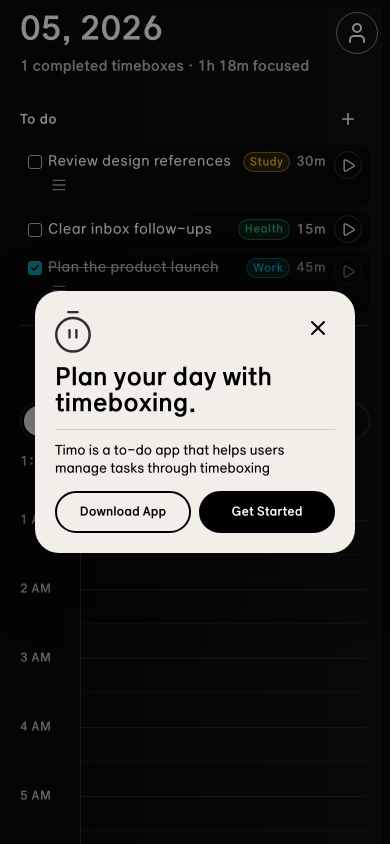
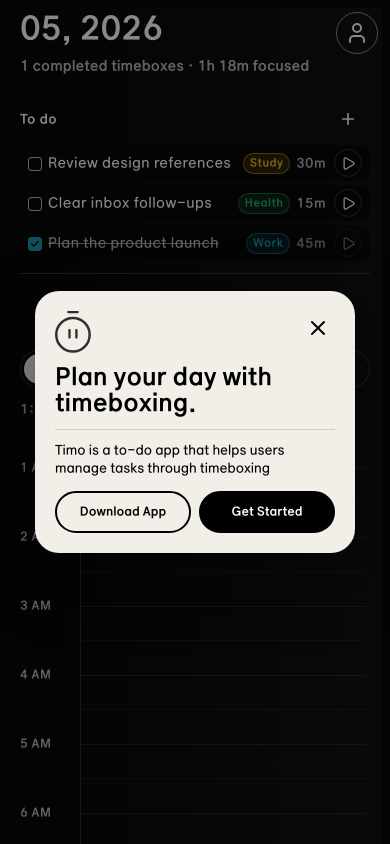
Before and after one commit to doyeon616/timo, a website: page index.html in a window 390 px wide. Shown: the top 844 px of the page. Drawn offline with Linux system fonts and the light colour scheme.

Commit message:
Remove memo icon from todo items

```diff
--- a/app.js
+++ b/app.js
@@ -1625,11 +1625,6 @@ function renderTasks() {
     node.querySelector("strong").textContent = task.name;
     renderTaskTag(node.querySelector(".task-tag"), task);
     node.querySelector(".task-estimate").textContent = formatMinutes(task.estimateMinutes);
-    const note = String(task.note || "").trim();
-    const noteIcon = node.querySelector(".task-note-icon");
-    noteIcon.hidden = !note;
-    noteIcon.title = note;
-    node.classList.toggle("has-note", Boolean(note));
     const checkbox = node.querySelector(".task-check");
     checkbox.checked = task.status === "done";
     checkbox.disabled = task.status === "active";
--- a/index.html
+++ b/index.html
@@ -8,9 +8,9 @@
     <link rel="manifest" href="./manifest.webmanifest" />
     <link rel="icon" href="./icon%202.svg" type="image/svg+xml" />
     <link rel="apple-touch-icon" href="./icon%202.svg" />
-    <link rel="stylesheet" href="./variables.css?v=250" />
-    <link rel="stylesheet" href="./theme.css?v=250" />
-    <link rel="stylesheet" href="./styles.css?v=250" />
+    <link rel="stylesheet" href="./variables.css?v=252" />
+    <link rel="stylesheet" href="./theme.css?v=252" />
+    <link rel="stylesheet" href="./styles.css?v=252" />
   </head>
   <body>
     <section class="login-screen is-hidden" id="loginScreen" aria-label="Login">
@@ -360,13 +360,6 @@
             <span class="task-tag"></span>
             <span class="task-estimate"></span>
           </div>
-          <span class="task-note-icon" role="img" aria-label="Memo added" hidden>
-            <svg xmlns="http://www.w3.org/2000/svg" width="24" height="24" viewBox="0 0 24 24" fill="none" stroke="currentColor" stroke-width="2" stroke-linecap="round" stroke-linejoin="round" aria-hidden="true">
-              <path d="M3 5h18" />
-              <path d="M3 12h18" />
-              <path d="M3 19h18" />
-            </svg>
-          </span>
         </div>
         <div class="task-actions">
           <button class="icon-button start" type="button" aria-label="Start timebox">
@@ -396,6 +389,6 @@
         });
       };
     </script>
-    <script src="./app.js?v=250" defer></script>
+    <script src="./app.js?v=252" defer></script>
   </body>
 </html>
--- a/styles.css
+++ b/styles.css
@@ -1148,13 +1148,6 @@ button:disabled {
   filter: none;
 }
 
-.task-item.has-note {
-  align-items: start;
-  min-height: 48px;
-  padding-top: var(--spacing-6, 6px);
-  padding-bottom: var(--spacing-6, 6px);
-}
-
 .task-item:hover,
 .task-item.is-active,
 .task-item.is-selected {
@@ -1248,26 +1241,6 @@ button:disabled {
   white-space: nowrap;
 }
 
-.task-note-icon {
-  display: inline-flex;
-  align-items: center;
-  justify-content: center;
-  width: 18px;
-  height: 18px;
-  margin: var(--spacing-4) 0 0 22px;
-  color: color-mix(in srgb, var(--color-canvas-white) 62%, transparent);
-}
-
-.task-note-icon svg {
-  display: block;
-  width: 16px;
-  height: 16px;
-}
-
-.task-note-icon[hidden] {
-  display: none;
-}
-
 .todo-dock .task-actions {
   display: flex;
 }
```
Also changed, not shown: sw.js (+5 -5 lines).
